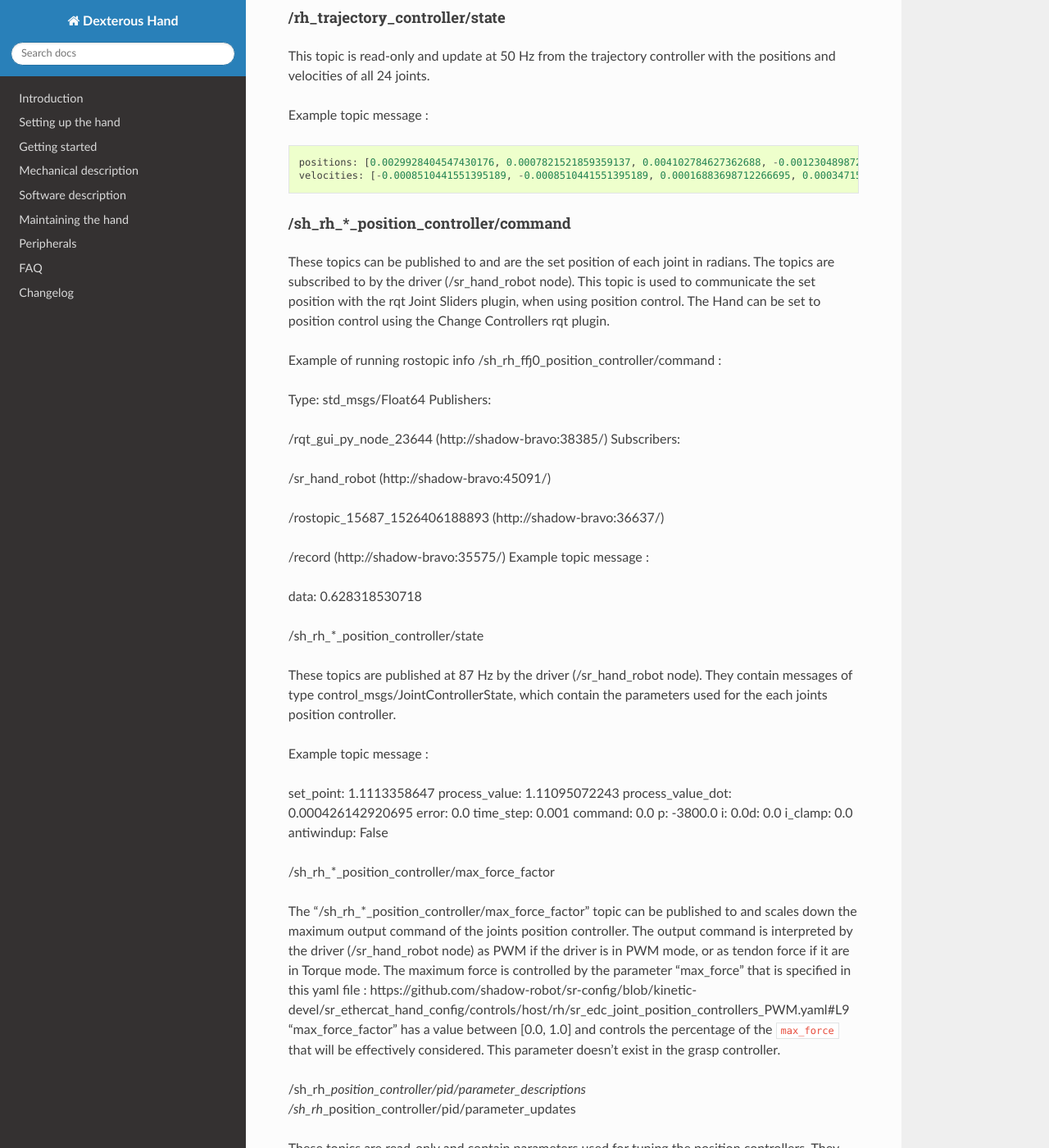
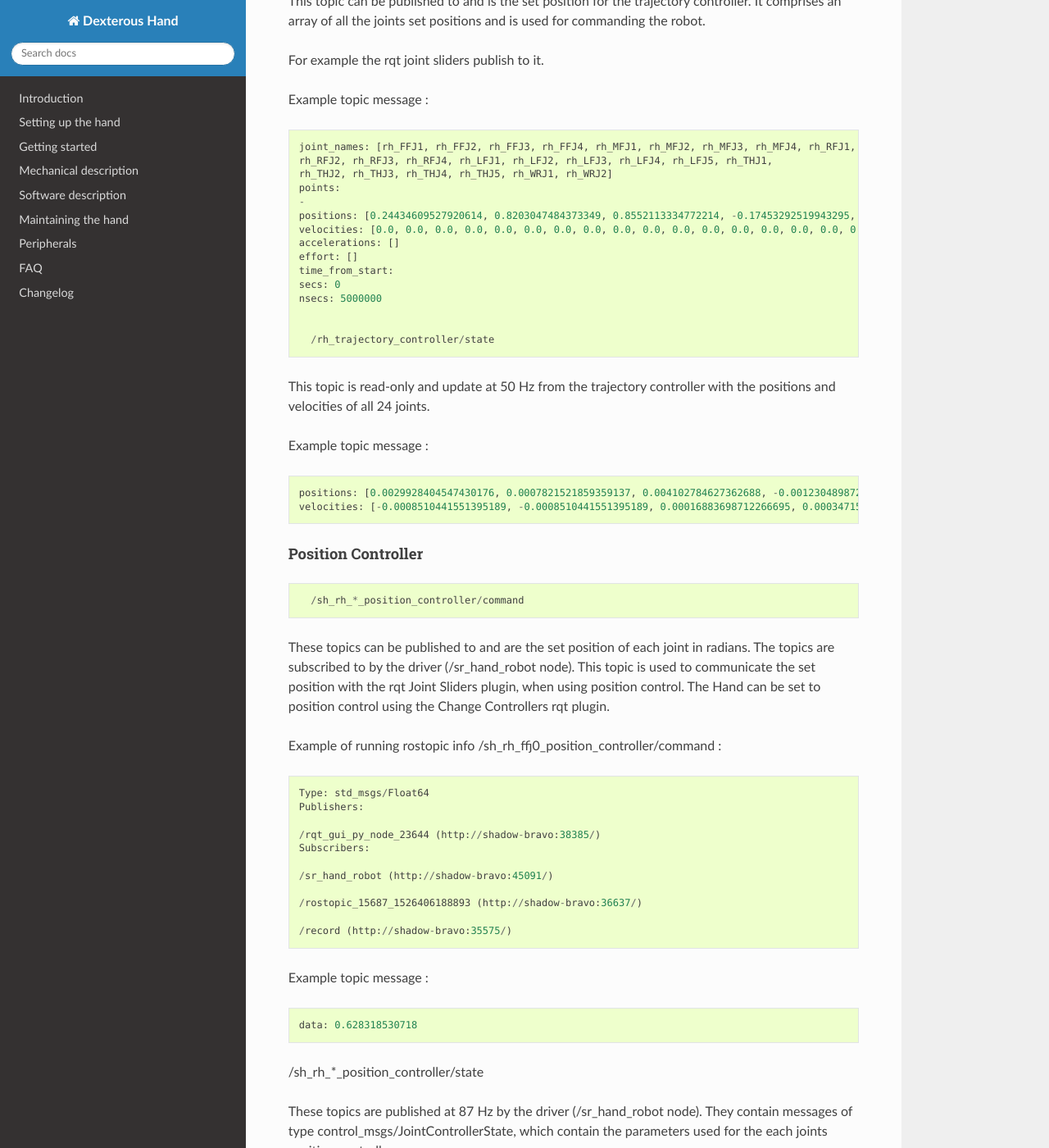
Before and after one commit to shadow-robot/sr_dexterous_hand_documentation, a Sphinx documentation site: the page built from docs/user_guide/3_getting_started.md, in a window 1280 px wide and 1400 px high, scrolled down 21331 px. Shown: the whole window at 82% size. Built offline with Sphinx 7.4.7 and the Read the Docs theme 2.0.0, drawn with Linux system fonts in a browser that asks for light colours; some of the changed text lies outside the part shown.

```diff
--- a/docs/user_guide/3_getting_started.md
+++ b/docs/user_guide/3_getting_started.md
@@ -510,15 +510,15 @@ These topics are used during the Hand startup routine to make sure that the Hand
 
     /calibrated
 
-An empty message is published to the */cal_sh_rh_***/calibrated* topics for each joint when they are calibrated. The */calibrate_sr_edc* node subscribes to these topics and when all of them have had a empty message published to them, it publishes True to the **/calibrated** topic. Before empty messages have been received by all the joints it publishes False to the **/calibrated** topic.
+An empty message is published to the */cal_sh_rh_***/calibrated* topics for each joint when they are calibrated. The */calibrate_sr_edc* node subscribes to these topics and when all of them have had a empty message published to them, it publishes True to the */calibrated* topic. Before empty messages have been received by all the joints it publishes False to the */calibrated* topic.
 
 
 
-    **/diagnostics**
+    /diagnostics
 
-    **/diagnostics_agg**
+    /diagnostics_agg
 
-    **/diagnostics_toplevel_state**
+    /diagnostics_toplevel_state
 
 
 
@@ -700,8 +710,9 @@ Example topic message when using BioTac fingertip sensors :
     tdc: 0
     electrodes: [0, 0, 0, 0, 0, 0, 0, 0, 0, 0, 0, 0, 0, 0, 0, 0, 0, 0, 0, 0, 0, 0, 0, 0]
 
+#### Trajectory Controller
 
-#### /rh_trajectory_controller/command
+      /rh_trajectory_controller/command
 
 This topic can be published to and is the set position for the trajectory controller. It comprises an array of all the joints set positions and is used for commanding the robot.
 
@@ -723,7 +734,7 @@ Example topic message :
     nsecs: 5000000
 
 
-#### /rh_trajectory_controller/state
+      /rh_trajectory_controller/state
 
 This topic is read-only and update at 50 Hz from the trajectory controller with the positions and velocities of all 24 joints.
 
@@ -733,26 +744,28 @@ Example topic message :
     velocities: [-0.0008510441551395189, -0.0008510441551395189, 0.00016883698712266695, 0.00034715798956923955, -0.00017869100331692196, -0.00017869100331692196, -0.001275520583476054, -0.0004885423191519772, 0.00012555078906251334, 0.00012555078906251334, 0.0028653614401722843, -0.0008023399951605057, 0.0011760287859774613, 0.0011760287859774613, -0.0005423468659163991, -0.00017066612487367117, 0.0003102610817406156, -0.001127052578802167, -0.001465708865391472, -0.00028520412005307133, -0.00029795158858164227, 0.0002596403670543647, -5.819600689424957e-05, -0.0002980347643777659]
 
 
-#### /sh_rh_\*_position_controller/command
+#### Position Controller
+
+      /sh_rh_*_position_controller/command
 
 These topics can be published to and are the set position of each joint in radians. The topics are subscribed to by the driver (/sr_hand_robot node). This topic is used to communicate the set position with the rqt Joint Sliders plugin, when using position control. The Hand can be set to position control using the Change Controllers rqt plugin.
 
 Example of running rostopic info /sh_rh_ffj0_position_controller/command :
 
-Type: std_msgs/Float64
-Publishers:
+    Type: std_msgs/Float64
+    Publishers:
 
-/rqt_gui_py_node_23644 (http://shadow-bravo:38385/)
-Subscribers:
+    /rqt_gui_py_node_23644 (http://shadow-bravo:38385/)
+    Subscribers:
 
-/sr_hand_robot (http://shadow-bravo:45091/)
+    /sr_hand_robot (http://shadow-bravo:45091/)
 
-/rostopic_15687_1526406188893 (http://shadow-bravo:36637/)
+    /rostopic_15687_1526406188893 (http://shadow-bravo:36637/)
 
-/record (http://shadow-bravo:35575/)
+    /record (http://shadow-bravo:35575/)
 Example topic message :
 
-data: 0.628318530718
+    data: 0.628318530718
 
 
 /sh_rh_*_position_controller/state
```
Also changed, not shown: other parts of docs/user_guide/3_getting_started.md (+15 -5 lines).
